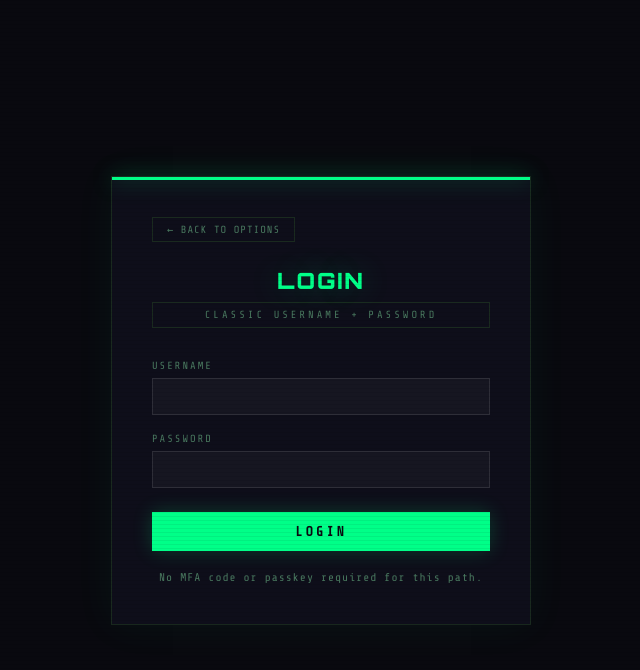
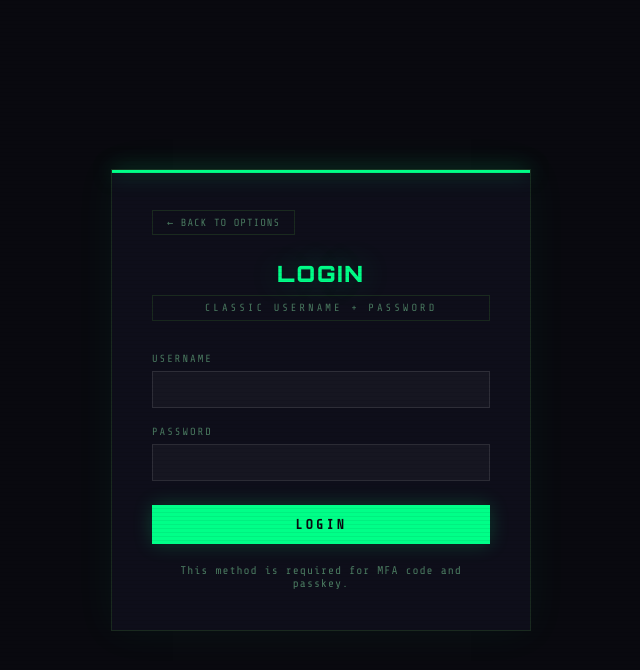
Before and after one commit to tseknouJake/passkey-instead-of-MFA, a Flask app: page /auth/login in a window 1280 px wide. Shown: the top 670 px of the page, without its empty margins (319-959 px from the left). Run offline with Flask 3, Linux system fonts and the light colour scheme; parts of the project's set-up code (start-up, migrations or seed data) failed here and were passed over.

Commit message:
Update login.html

```diff
--- a/templates/login.html
+++ b/templates/login.html
@@ -27,7 +27,7 @@
             <button type="submit">Login</button>
         </form>
         <div class="info">
-            No MFA code or passkey required for this path.
+            This method is required for MFA code and passkey.
         </div>
     </div>
 </body>
```
